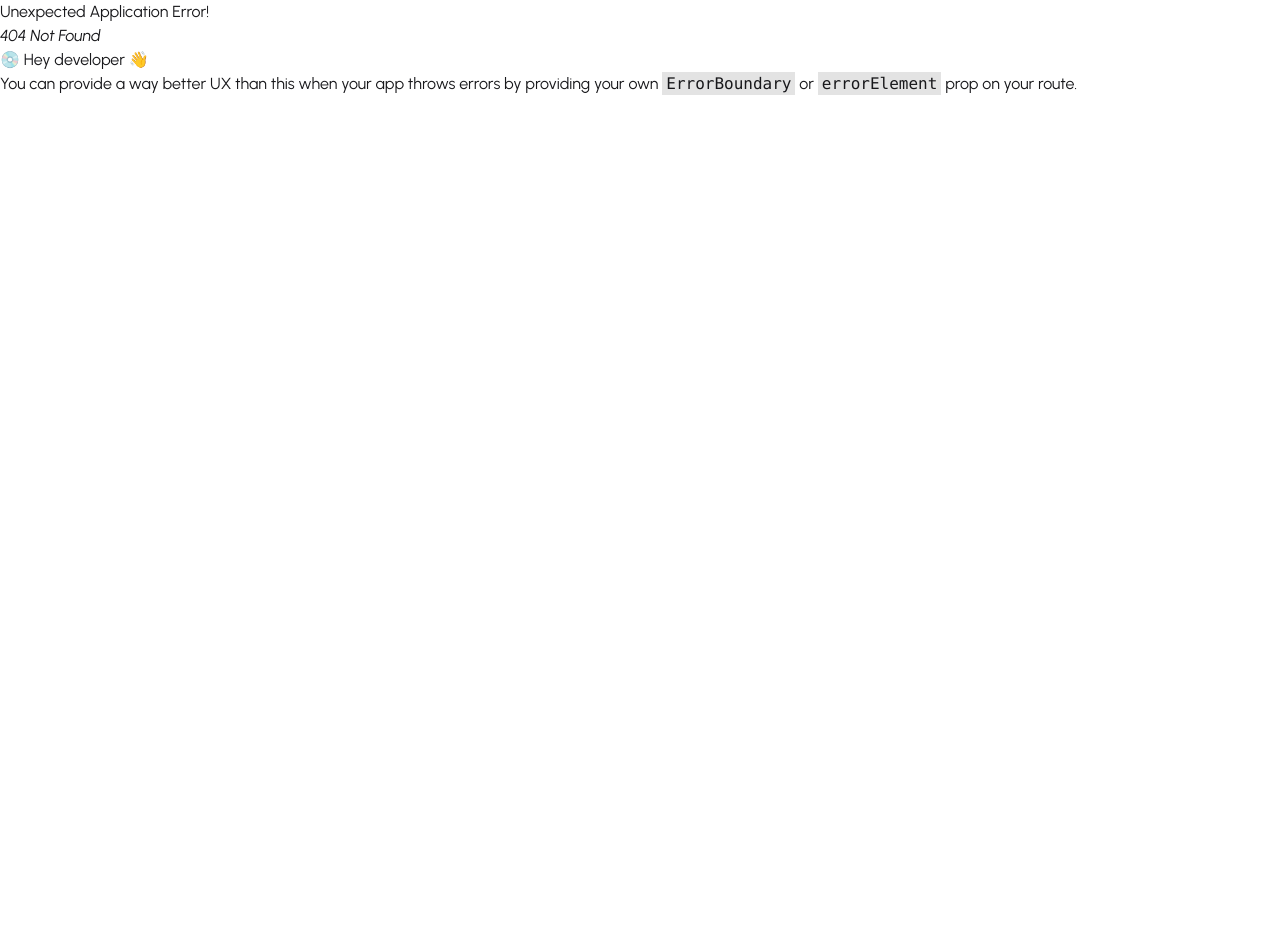
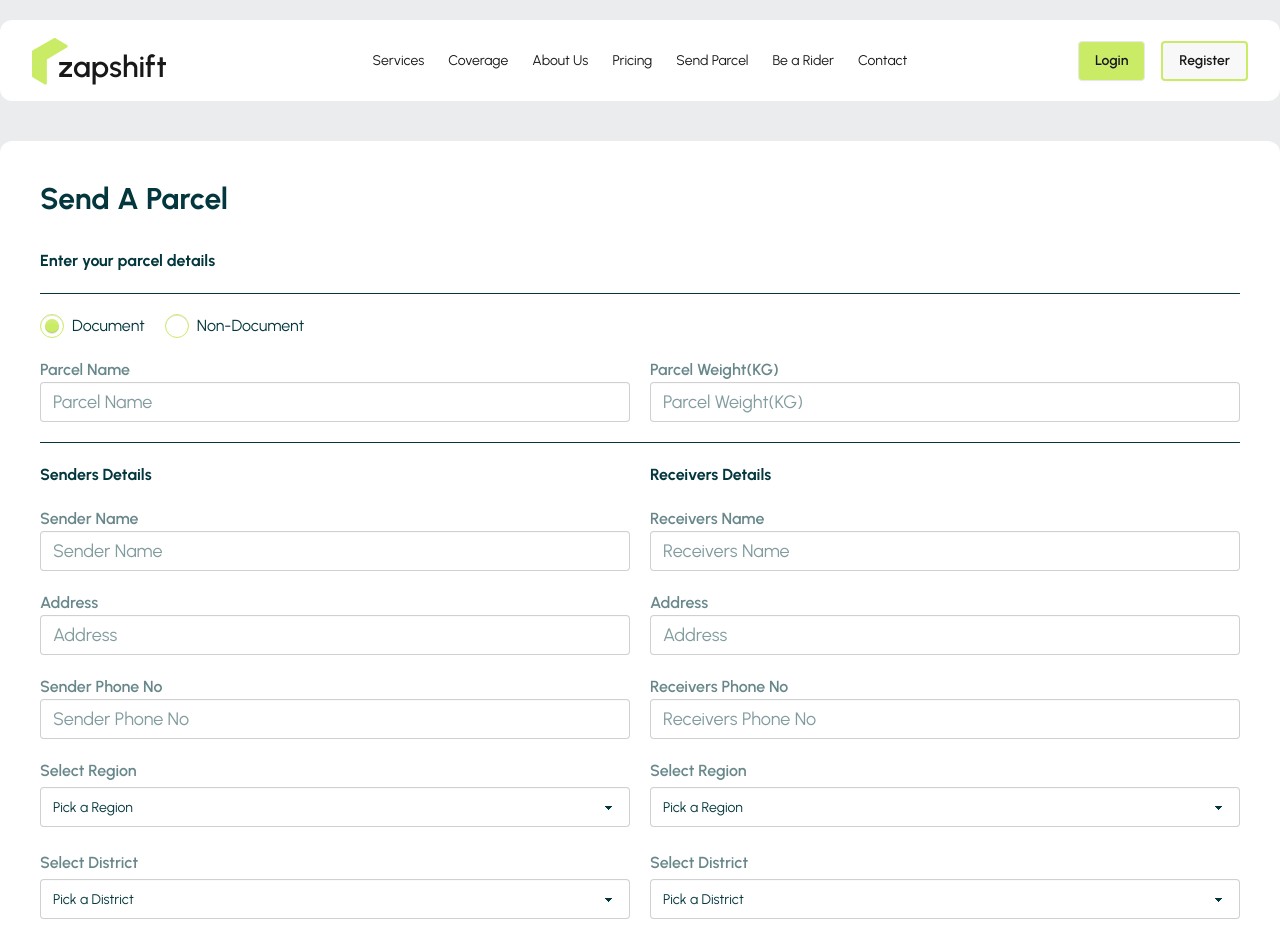
Before and after one commit to rafiul396/zapshift-client, a React (Vite) app: page /parcel in a window 1280 px wide. Before the commit this address had no page. Shown: the top 946 px of the page. Before the commit the page ends 800 px from the top, so only its background shows below. Built offline with nearby package versions, Linux system fonts and the light colour scheme.

Commit message:
Implemented send a parcel page and add region wise district sorting functionality

```diff
--- a/src/components/header/Navbar.jsx
+++ b/src/components/header/Navbar.jsx
@@ -8,7 +8,7 @@ const Navbar = () => {
         <li><NavLink>Coverage</NavLink></li>
         <li><NavLink>About Us</NavLink></li>
         <li><NavLink>Pricing</NavLink></li>
-        <li><NavLink to="/percel">Send Percel</NavLink></li>
+        <li><NavLink to="/parcel">Send Parcel</NavLink></li>
         <li><NavLink to="/rider">Be a Rider</NavLink></li>
         <li><NavLink>Contact</NavLink></li>
     </>
--- a/src/pages/beARider/BeARider.jsx
+++ b/src/pages/beARider/BeARider.jsx
@@ -3,11 +3,11 @@ import agentPendingImg from '../../assets/agent-pending.png'
 
 const BeARider = () => {
     return (
-            <section className="bg-base-100 my-10 p-5 rounded-xl">
+            <section className="bg-base-100 my-10 p-10 rounded-xl">
 
                 {/* Title Section */}
                 <div className="mb-8">
-                    <h1 className="text-3xl font-bold text-green-900">Be a Rider</h1>
+                    <h1 className="text-3xl font-bold text-[#03373D]">Be a Rider</h1>
                     <p className="text-gray-600 mt-2 w-full md:w-3/4">
                         Enjoy fast, reliable parcel delivery with real-time tracking and zero hassle.
                         From personal <br /> packages to business shipments — we deliver on time, every time.
@@ -62,7 +62,7 @@ const BeARider = () => {
                             <option>Select wire-house</option>
                         </select>
 
-                        <button className="w-full bg-lime-400 text-gray-900 font-semibold rounded-lg py-2">
+                        <button className="w-full bg-primary text-gray-900 font-semibold rounded-lg py-2">
                             Submit
                         </button>
                     </div>
--- a/src/pages/send-percel/SendPercel.jsx
+++ b/src/pages/send-percel/SendPercel.jsx
@@ -1,6 +1,34 @@
 import React from 'react';
+import { useForm } from 'react-hook-form';
+import { useLoaderData } from 'react-router';
 
 const SendPercel = () => {
+    const { register, handleSubmit, watch } = useForm();
+    const wareHouseData = useLoaderData();
+    const wareHouseRegions = wareHouseData.map(region => region.region)
+    const regions = [...new Set(wareHouseRegions)]
+    const seviceDis = watch("serviceRegion")
+    const receivingDis = watch("receivingRegion")
+    // console.log(regions);
+
+    const serviceArea = (region) => {
+        const filteredArea = wareHouseData.filter(center => center.region === region);
+        const districts = filteredArea.map(dis => dis.district)
+        return districts;
+    }
+
+    const receivingArea = (region) => {
+        const filteredArea = wareHouseData.filter(center => center.region === region);
+        const districts = filteredArea.map(dis => dis.district)
+        return districts;
+    }
+
+
+
+    const handleParcel = (data) => {
+        console.log(data);
+
+    }
     return (
         <section className='text-secondary bg-base-100 my-10 p-10 rounded-xl'>
             <div>
@@ -12,26 +40,26 @@ const SendPercel = () => {
                 </p>
             </div>
             <hr className="my-5" />
-            <form>
+            <form onSubmit={handleSubmit(handleParcel)}>
                 <div className='flex gap-5'>
                     <label className='flex items-center gap-2'>
-                        <input type="radio" name="radio-4" className="radio radio-primary" defaultChecked />
+                        <input type="radio" value="Document" {...register("parcelType")} className="radio radio-primary" defaultChecked />
                         <span>Document</span>
                     </label>
                     <label className='flex items-center gap-2'>
-                        <input type="radio" name="radio-4" className="radio radio-primary" />
+                        <input type="radio" value="Non-Document" {...register("parcelType")} className="radio radio-primary" />
                         Non-Document
                     </label>
                 </div>
                 <div className='flex gap-5 mt-5'>
-                    <div className='flex-1'>
+                    <fieldset className='flex-1'>
                         <label className="label text-base font-semibold">Parcel Name</label>
-                        <input type="text" className="input w-full text-lg" placeholder="Parcel Name" />
-                    </div>
-                    <div className='flex-1'>
+                        <input type="text" {...register("parcel_Name")} className="input w-full text-lg" placeholder="Parcel Name" />
+                    </fieldset>
+                    <fieldset className='flex-1'>
                         <label className="label text-base font-semibold">Parcel Weight(KG)</label>
-                        <input type="text" className="input w-full text-lg" placeholder="Parcel Weight(KG)" />
-                    </div>
+                        <input type="text" {...register("parcel_Weight")} className="input w-full text-lg" placeholder="Parcel Weight(KG)" />
+                    </fieldset>
                 </div>
                 <hr className="my-5" />
                 <div className='flex gap-5'>
@@ -40,52 +68,92 @@ const SendPercel = () => {
                         <p className='font-bold'>
                             Senders Details
                         </p>
-                        <div>
-                            <label className="label text-base font-semibold">Parcel Name</label>
-                            <input type="text" className="input w-full text-lg" placeholder="Parcel Name" />
-                        </div>
-                        <div>
-                            <label className="label text-base font-semibold">Parcel Name</label>
-                            <input type="text" className="input w-full text-lg" placeholder="Parcel Name" />
-                        </div>
-                        <div>
-                            <label className="label text-base font-semibold">Parcel Name</label>
-                            <input type="text" className="input w-full text-lg" placeholder="Parcel Name" />
-                        </div>
-                        <div>
-                            <label className="label text-base font-semibold">Parcel Name</label>
-                            <input type="text" className="input w-full text-lg" placeholder="Parcel Name" />
-                        </div>
-                        <div>
-                            <label className="label text-base font-semibold">Parcel Name</label>
-                            <input type="text" className="input w-full text-lg" placeholder="Parcel Name" />
-                        </div>
+                        <fieldset>
+                            <label className="label text-base font-semibold">Sender Name</label>
+                            <input type="text" {...register("sender_Name")} className="input w-full text-lg" placeholder="Sender Name" />
+                        </fieldset>
+                        <fieldset>
+                            <label className="label text-base font-semibold">Address</label>
+                            <input type="text" {...register("sender_Address")} className="input w-full text-lg" placeholder="Address" />
+                        </fieldset>
+                        <fieldset>
+                            <label className="label text-base font-semibold">Sender Phone No</label>
+                            <input type="text" {...register("sender_Phone")} className="input w-full text-lg" placeholder="Sender Phone No" />
+                        </fieldset>
+                        {/* Regions */}
+                        <fieldset className="fieldset">
+                            <legend className="label text-base font-semibold">Select Region</legend>
+                            <select defaultValue="Pick a Region" {...register("serviceRegion")} className="select w-full">
+                                <option disabled={true}>Pick a Region</option>
+                                {
+                                    regions.map((region, index) => <option key={index} value={region} >{region}</option>)
+                                }
+                            </select>
+                        </fieldset>
+                        {/* Districts */}
+                        <fieldset className="fieldset">
+                            <legend className="label text-base font-semibold">Select District</legend>
+                            <select defaultValue="Pick a District" className="select w-full">
+                                <option disabled={true}>Pick a District</option>
+                                {
+                                    serviceArea(seviceDis).map((region, index) => <option key={index} value={region} >{region}</option>)
+                                }
+                            </select>
+                        </fieldset>
+                        <fieldset>
+                            <label className="label text-base font-semibold">Your District</label>
+                            <input type="text" {...register("sender_District")} className="input w-full text-lg" placeholder="Your District" />
+                        </fieldset>
+                        <fieldset>
+                            <label className="label text-base font-semibold">Pickup Instruction</label> <br />
+                            <textarea className='w-full input h-fit' {...register("pickup_Instruction")} placeholder='Pickup Instruction' rows={3}></textarea>
+                        </fieldset>
                     </div>
                     {/* Receivers Details */}
                     <div className='flex-1  space-y-5'>
                         <p className='font-bold'>
                             Receivers Details
                         </p>
-                        <div>
-                            <label className="label text-base font-semibold">Parcel Name</label>
-                            <input type="text" className="input w-full text-lg" placeholder="Parcel Name" />
-                        </div>
-                        <div>
-                            <label className="label text-base font-semibold">Parcel Name</label>
-                            <input type="text" className="input w-full text-lg" placeholder="Parcel Name" />
-                        </div>
-                        <div>
-                            <label className="label text-base font-semibold">Parcel Name</label>
-                            <input type="text" className="input w-full text-lg" placeholder="Parcel Name" />
-                        </div>
-                        <div>
-                            <label className="label text-base font-semibold">Parcel Name</label>
-                            <input type="text" className="input w-full text-lg" placeholder="Parcel Name" />
-                        </div>
-                        <div>
-                            <label className="label text-base font-semibold">Parcel Name</label>
-                            <input type="text" className="input w-full text-lg" placeholder="Parcel Name" />
-                        </div>
+                        <fieldset>
+                            <label className="label text-base font-semibold">Receivers Name</label>
+                            <input type="text" {...register("receivers_Name")} className="input w-full text-lg" placeholder="Receivers Name" />
+                        </fieldset>
+                        <fieldset>
+                            <label className="label text-base font-semibold">Address</label>
+                            <input type="text" {...register("receviers_Address")} className="input w-full text-lg" placeholder="Address" />
+                        </fieldset>
+                        <fieldset>
+                            <label className="label text-base font-semibold">Receivers Phone No</label>
+                            <input type="text" {...register("receivers_Phone")} className="input w-full text-lg" placeholder="Receivers Phone No" />
+                        </fieldset>
+                        {/* Regions */}
+                        <fieldset className="fieldset">
+                            <legend className="label text-base font-semibold">Select Region</legend>
+                            <select defaultValue="Pick a Region" {...register("receivingRegion")} className="select w-full">
+                                <option disabled={true}>Pick a Region</option>
+                                {
+                                    regions.map((region, index) => <option key={index} value={region} >{region}</option>)
+                                }
+                            </select>
+                        </fieldset>
+                        {/* Districts */}
+                        <fieldset className="fieldset">
+                            <legend className="label text-base font-semibold">Select District</legend>
+                            <select defaultValue="Pick a District" className="select w-full">
+                                <option disabled={true}>Pick a District</option>
+                                {
+                                    receivingArea(receivingDis).map((region, index) => <option key={index} value={region} >{region}</option>)
+                                }
+                            </select>
+                        </fieldset>
+                        <fieldset>
+                            <label className="label text-base font-semibold">Receivers District</label>
+                            <input type="text" {...register("reveivers_District")} className="input w-full text-lg" placeholder="Receivers District" />
+                        </fieldset>
+                        <fieldset>
+                            <label className="label text-base font-semibold">Delivery Instruction</label> <br />
+                            <textarea className='w-full input h-fit' {...register("delivery_Instruction")} placeholder='Delivery Instruction' rows={3}></textarea>
+                        </fieldset>
                     </div>
                 </div>
                 <button className="btn btn-neutral xl:mt-2 bg-primary border-0 shadow-none text-black mt-10">Proceed to Confirm Booking</button>
--- a/src/router/Router.jsx
+++ b/src/router/Router.jsx
@@ -21,8 +21,9 @@ export const router = createBrowserRouter([
         element: <BeARider />
       },
       {
-        path: "/percel",
-        element: <SendPercel />
+        path: "/parcel",
+        element: <SendPercel />,
+        loader: () => fetch('/public/warehouses.json')
       }
     ]
   },
```
Also changed, not shown: public/warehouses.json (renamed from src/assets/warehouses.json).
